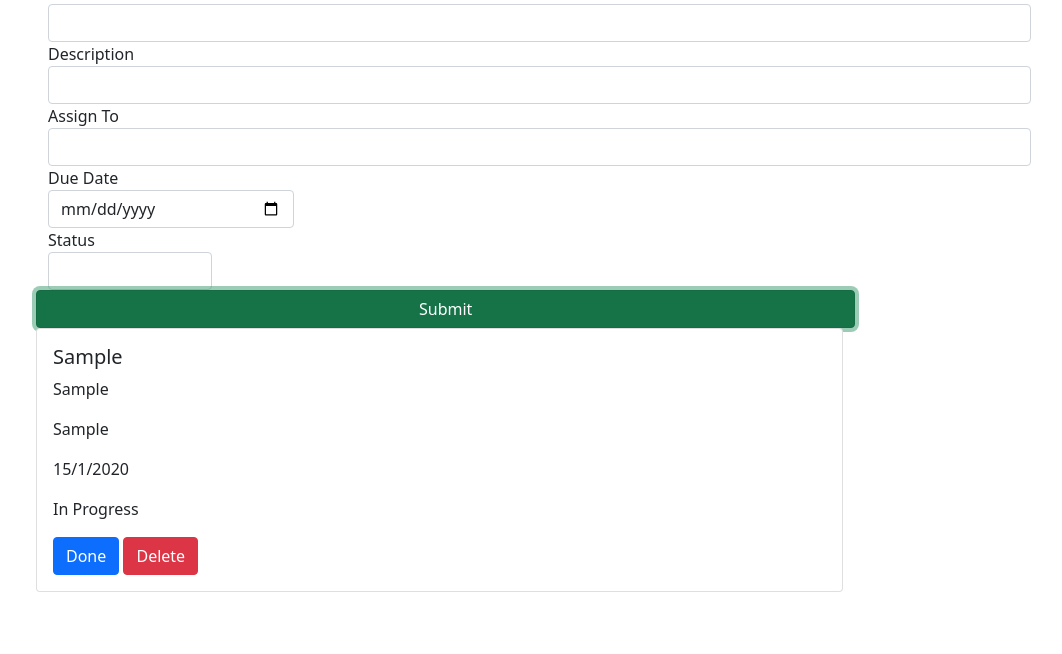
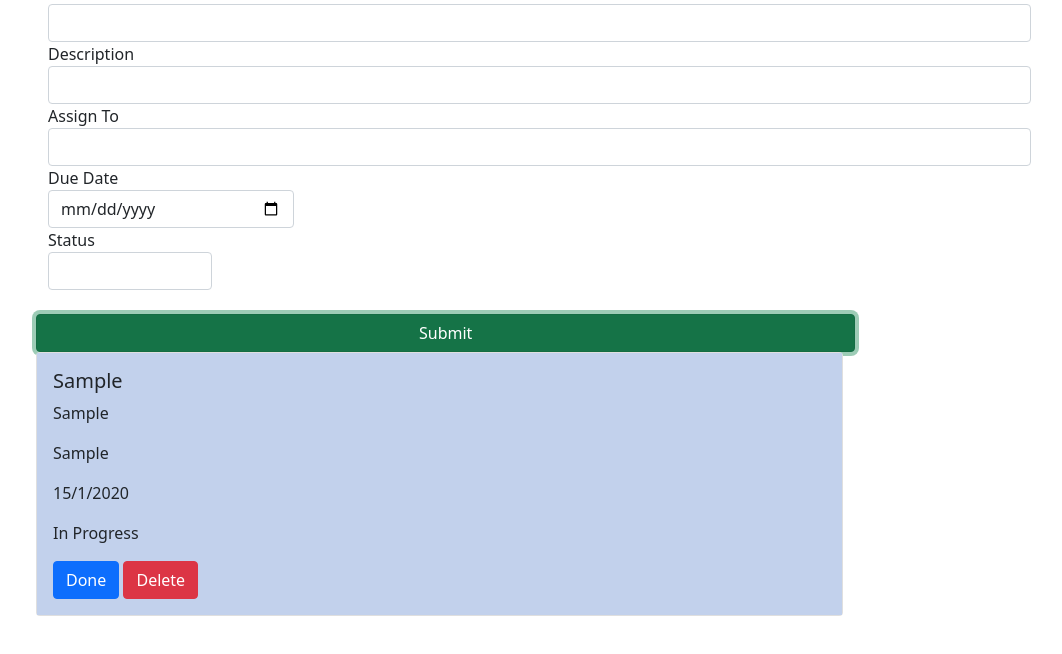
Before and after one commit to Prasaththevaraj/Taskplannerproject, a plain HTML site: page index.html in a window 1280 px wide. Both pictures are taken after typing "Sample", "Sample", "Sample", "2020-01-15" into the empty fields and a click on the button "Submit". Shown: the part 76-730 px from the top of the page, without its empty margins (52-1114 px from the left). Drawn offline with nearby package versions, Linux system fonts and the light colour scheme.

```diff
--- a/css/style.css
+++ b/css/style.css
@@ -2,10 +2,15 @@
 margin-left: 100px;
 }
 
-/* .btn {
-    margin-left: 18px;
-} */
+ /* .btn {
+
+    align-items: center; */
+
 
 h1 {
     text-align: center;
 }
+
+ .card-body {
+    background-color: rgb(194, 209, 236);
+}
--- a/index.js
+++ b/index.js
@@ -120,11 +120,8 @@
       event.target.parentElement.parentElement;
 
     const taskId = Number(parentTask.dataset.taskId);
-
     taskManager.deleteTask(taskId);
-
     taskManager.save();
-
     taskManager.render();
   }
 });
```
Also changed, not shown: index.html (+1 -0 lines).
